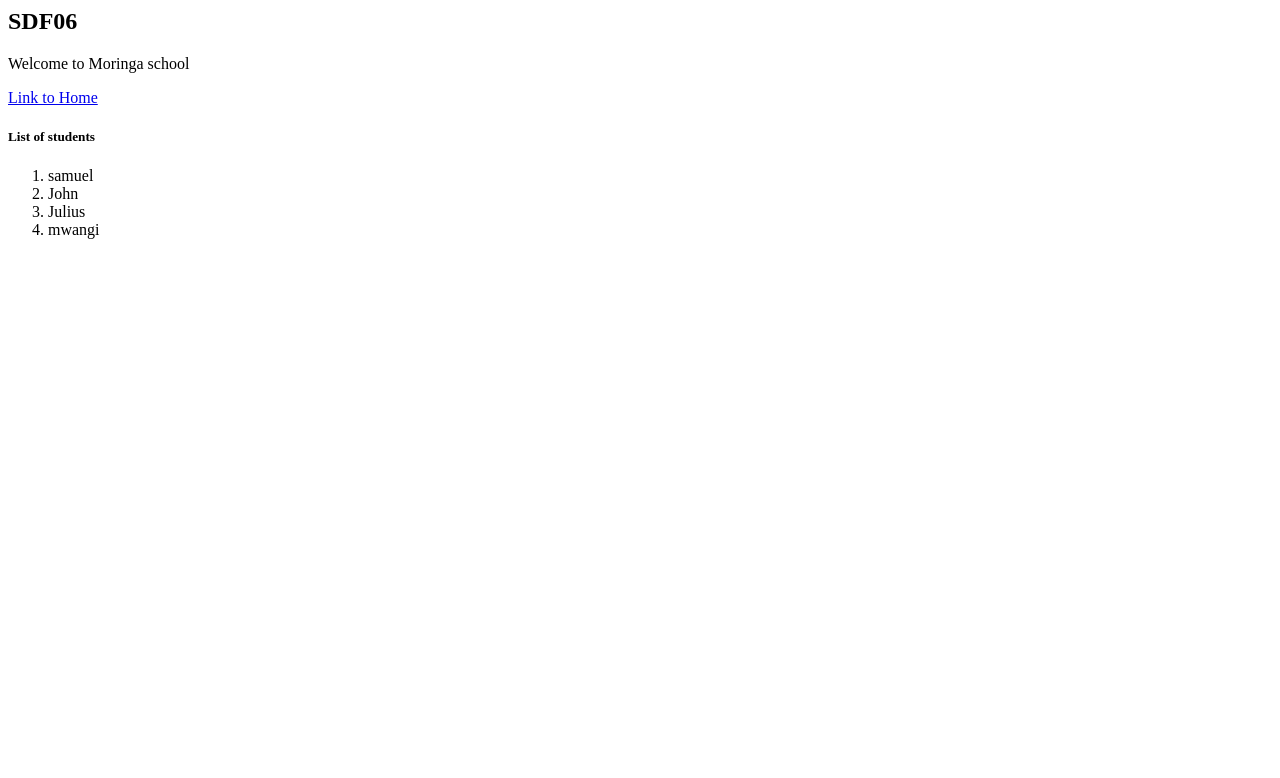
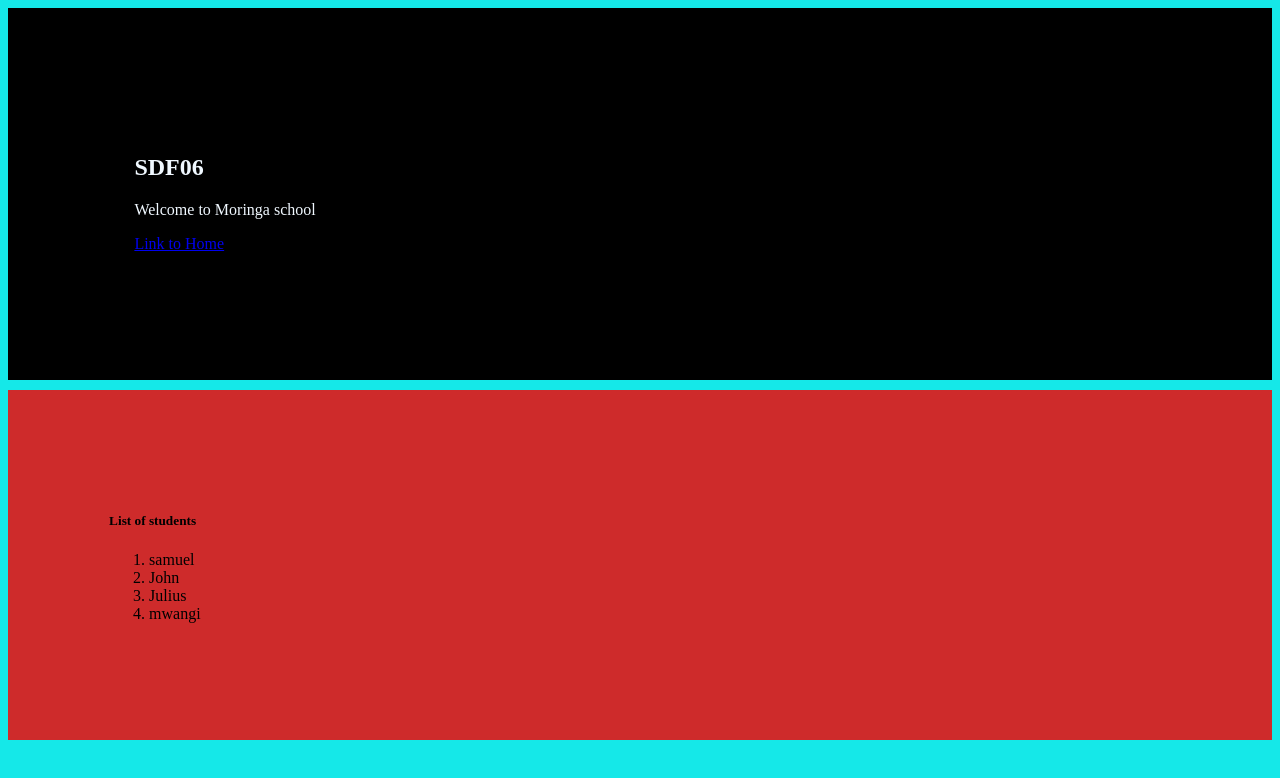
Before and after one commit to ReadsKe/htmlcss, a plain HTML site: page index.html in a window 1280 px wide. Drawn offline with Linux system fonts and the light colour scheme.

Commit message:
update on html

```diff
--- a/index.html
+++ b/index.html
@@ -1,11 +1,12 @@
 <html>
 <header>
     <title>Intro to Html</title>
+    <link rel="stylesheet" href="./style.css"/>
 </header>
 
 <body>
     <!--Header-->
-    <div>
+    <div id="Header">
         <h2>SDF06</h2>
         <p>Welcome to Moringa school</p>
         <a href="https://www.nationmedia.com/">Link to Home</a>
@@ -13,7 +14,7 @@
     </div>
 
 <!--Laning Page-->
-    <div>
+    <div id="landing-Page">
        <h5>List of students</h5>
        <ol>
         <li>samuel</li>
```
